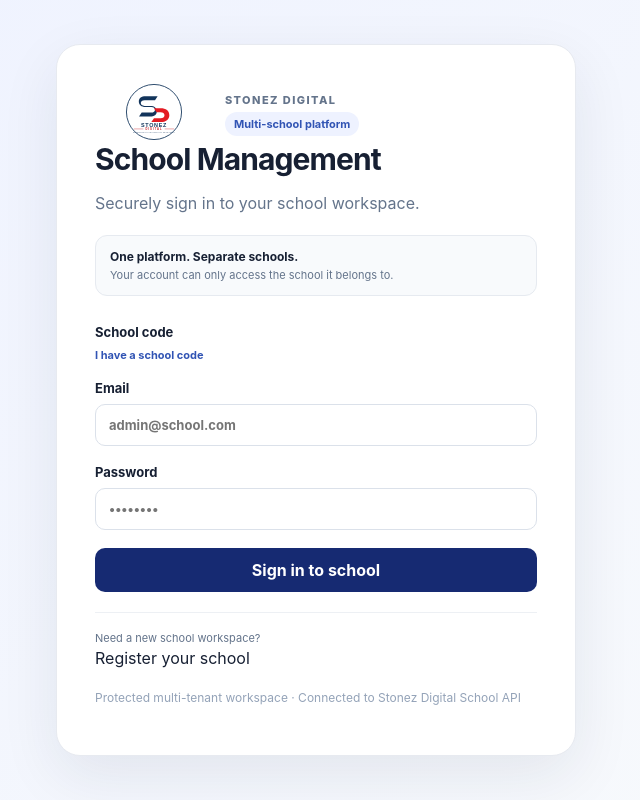
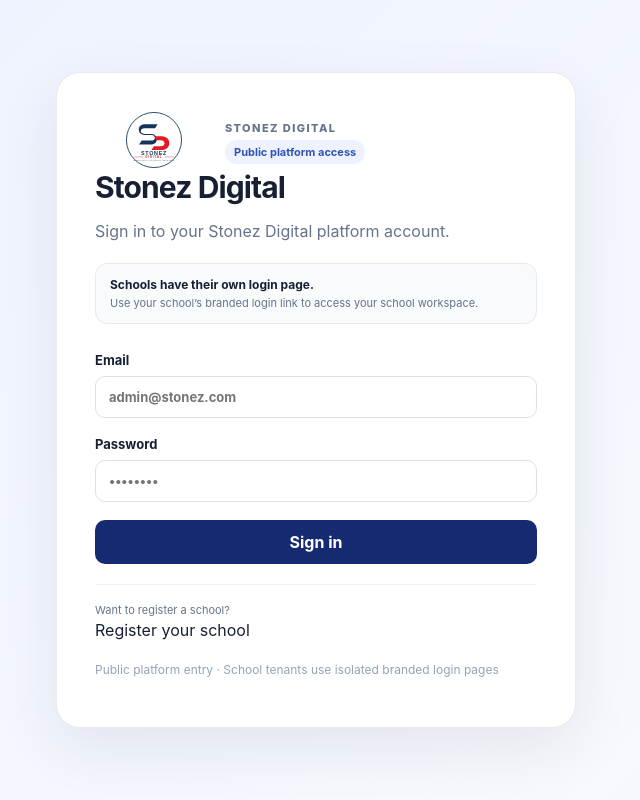
Before and after one commit to Stonez-Digital/user-management-app, a Next.js app in the folder frontend/: page / in a window 1280 px wide. Shown: the whole page, without its empty margins (324-964 px from the left). Built offline with nearby package versions, Linux system fonts and the light colour scheme.

Commit message:
feat: separate public platform login from school login

```diff
--- a/frontend/app/page.tsx
+++ b/frontend/app/page.tsx
@@ -15,20 +15,18 @@ export default function LoginPage() {
  const router=useRouter();
  const [email,setEmail]=useState("");
  const [password,setPassword]=useState("");
- const [schoolCode,setSchoolCode]=useState(()=>typeof window==="undefined"?"":localStorage.getItem("school_code")||"");
- const [showSchool,setShowSchool]=useState(false);
  const [error,setError]=useState("");
  const [loading,setLoading]=useState(false);
 
  async function login(e:React.FormEvent){
   e.preventDefault(); setLoading(true); setError("");
   try {
-   const r=await fetch("/backend/auth/login",{method:"POST",headers:{"Content-Type":"application/json"},body:JSON.stringify({email,password,...(schoolCode.trim()?{school_code:schoolCode.trim()}: {})})});
+   const r=await fetch("/backend/auth/login",{method:"POST",headers:{"Content-Type":"application/json"},body:JSON.stringify({email,password})});
    const d=await readResponse(r);
    if(!r.ok) throw Error(d?.error?.message||d?.error||"Login failed");
    if(!d.access_token||!d.refresh_token) throw Error("Login response is missing authentication tokens");
-   localStorage.setItem("access_token",d.access_token); localStorage.setItem("refresh_token",d.refresh_token);
-   if(schoolCode.trim()) localStorage.setItem("school_code",schoolCode.trim().toUpperCase());
+   localStorage.setItem("access_token",d.access_token);
+   localStorage.setItem("refresh_token",d.refresh_token);
    const me=await fetch("/backend/me",{headers:{Authorization:"Bearer "+d.access_token}});
    const payload=await readResponse(me);
    const user=normalizeAuthUser(payload);
@@ -37,25 +35,23 @@ export default function LoginPage() {
     throw Error((payload as any)?.error?.message||(payload as any)?.error||`Unable to load your account after sign-in (HTTP ${me.status})`);
    }
    router.push(landingPathForRole(user.role));
-  } catch(e) { setError(e instanceof Error?e.message:"Login failed"); } finally { setLoading(false); }
+  } catch(e) { setError(e instanceof Error?e.message:"Login failed"); }
+  finally { setLoading(false); }
  }
  return <main className="auth-shell">
   <section className="auth-card auth-card-wide">
-   <div className="auth-brand"><img className="auth-logo" src="/stonez-digital-logo.svg" alt="Stonez Digital" /><div><p className="eyebrow">STONEZ DIGITAL</p><span className="tenant-badge">Multi-school platform</span></div></div>
-   <h1>School Management</h1>
-   <p className="muted">Securely sign in to your school workspace.</p>
-   <div className="tenant-note"><strong>One platform. Separate schools.</strong><span>Your account can only access the school it belongs to.</span></div>
+   <div className="auth-brand"><img className="auth-logo" src="/stonez-digital-logo.svg" alt="Stonez Digital" /><div><p className="eyebrow">STONEZ DIGITAL</p><span className="tenant-badge">Public platform access</span></div></div>
+   <h1>Stonez Digital</h1>
+   <p className="muted">Sign in to your Stonez Digital platform account.</p>
+   <div className="tenant-note"><strong>Schools have their own login page.</strong><span>Use your school’s branded login link to access your school workspace.</span></div>
    <form onSubmit={login} className="form">
-    <label>School code <button type="button" className="link-button" onClick={()=>setShowSchool(v=>!v)}>{showSchool?"Hide":"I have a school code"}</button>
-     {showSchool&&<input value={schoolCode} onChange={e=>setSchoolCode(e.target.value.toUpperCase())} placeholder="e.g. SCHOOL-A" autoCapitalize="characters"/>}
-    </label>
-    <label>Email<input type="email" value={email} onChange={e=>setEmail(e.target.value)} placeholder="admin@school.com" autoComplete="username" required/></label>
+    <label>Email<input type="email" value={email} onChange={e=>setEmail(e.target.value)} placeholder="admin@stonez.com" autoComplete="username" required/></label>
     <label>Password<input type="password" value={password} onChange={e=>setPassword(e.target.value)} placeholder="••••••••" autoComplete="current-password" required/></label>
     {error&&<div className="error">{error}</div>}
-    <button disabled={loading}>{loading?"Signing in...":"Sign in to school"}</button>
+    <button disabled={loading}>{loading?"Signing in...":"Sign in"}</button>
    </form>
-   <div className="auth-footer"><span>Need a new school workspace?</span><Link href="/school-signup">Register your school</Link></div>
-   <p className="hint">Protected multi-tenant workspace · Connected to Stonez Digital School API</p>
+   <div className="auth-footer"><span>Want to register a school?</span><Link href="/school-signup">Register your school</Link></div>
+   <p className="hint">Public platform entry · School tenants use isolated branded login pages</p>
   </section>
  </main>;
 }
```
